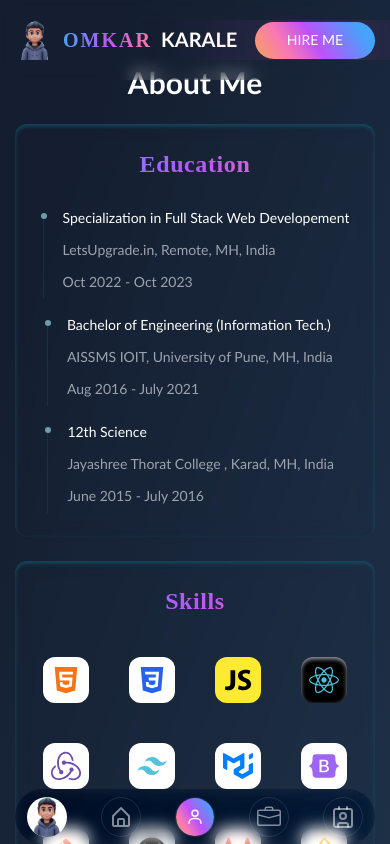
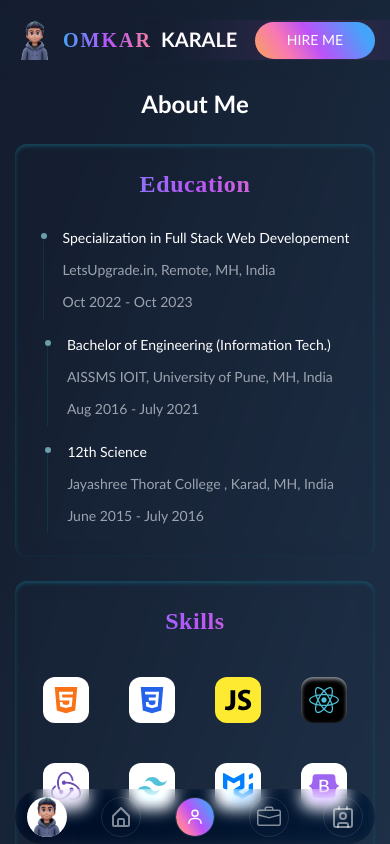
Before and after one commit to onkar895/ONKAR-PORTFOLIO, a React (Vite) app: page /about in a window 390 px wide. Shown: the top 844 px of the page. Built offline with nearby package versions, Linux system fonts and the light colour scheme.

Commit message:
Updated About, AboutPage, Contact and Work

```diff
--- a/src/Pages/About.jsx
+++ b/src/Pages/About.jsx
@@ -9,7 +9,7 @@ const About = () => {
   return (
     <section data-aos="fade-up" data-aos-duration="2000">
       <div className='container mx-auto md:px-12 w-full mt-16 max-sm:mt-10'>
-        <div data-aos="fade-up" data-aos-duration="2000" className='pb-6 mx-auto text-center font-bold lg:text-xl text-3xl'>
+        <div data-aos="fade-up" data-aos-duration="2000" className='pb-6 mx-auto text-center font-bold lg:text-xl text-2xl'>
           <h2>About Me</h2>
         </div>
         <div data-aos="fade-up" data-aos-duration="2000" className='flex md:flex-wrap lg:flex-nowrap max-sm:flex-wrap lg:gap-3 gap-6'>
--- a/src/Pages/AboutPage.jsx
+++ b/src/Pages/AboutPage.jsx
@@ -6,7 +6,7 @@ import Footer from '../Components/Footer'
 const AboutPage = () => {
   return (
     <div className='space-y-5'>
-      <div className='mt-6 space-y-5'>
+      <div className='lg:mt-6 mt-12 space-y-5'>
         <About />
         <Footer />
       </div>
--- a/src/Pages/Contact.jsx
+++ b/src/Pages/Contact.jsx
@@ -46,7 +46,7 @@ const Contact = () => {
   return (
     <section className='section'>
       <div className='container mx-auto md:px-12 w-full'>
-        <div data-aos="fade-up" data-aos-duration="2000" className='py-6 mx-auto text-center font-bold lg:text-xl text-3xl'>
+        <div data-aos="fade-up" data-aos-duration="2000" className='py-6 mx-auto text-center font-bold lg:text-xl text-2xl'>
           <h2>Contact Me</h2>
           <span className='flex text-sm text-gray-400 mt-3'>Appreciate you taking the time to browse my portfolio! If you have any inquiries or opportunities, feel free to reach out. I'm always up for collaboration and embracing new challenges.</span>
         </div>
--- a/src/Pages/Work.jsx
+++ b/src/Pages/Work.jsx
@@ -9,7 +9,7 @@ const Work = () => {
     <section data-aos="fade-up" data-aos-duration="2000" className='container mx-auto md:px-12 w-full'>
       <div className='shadow-inner shadow-cyan-900 bg-transparent backdrop-blur rounded-xl pt-8'>
         <div className='flex flex-col items-center max-sm:justify-center gap-y-3 px-3'>
-          <h2 className='font-bold text-xl'>Works & Projects</h2>
+          <h2 className='font-bold lg:text-xl text-2xl'>Works & Projects</h2>
           <div className='text-center'>
             <p className='text-sm text-gray-400'>See the results of my work: passionately created designs that are loaded with passion and commitment;</p>
             <p className='text-sm text-gray-400'>each one perfectly captures the heart and soul I've put into each and every detail.</p>
```
